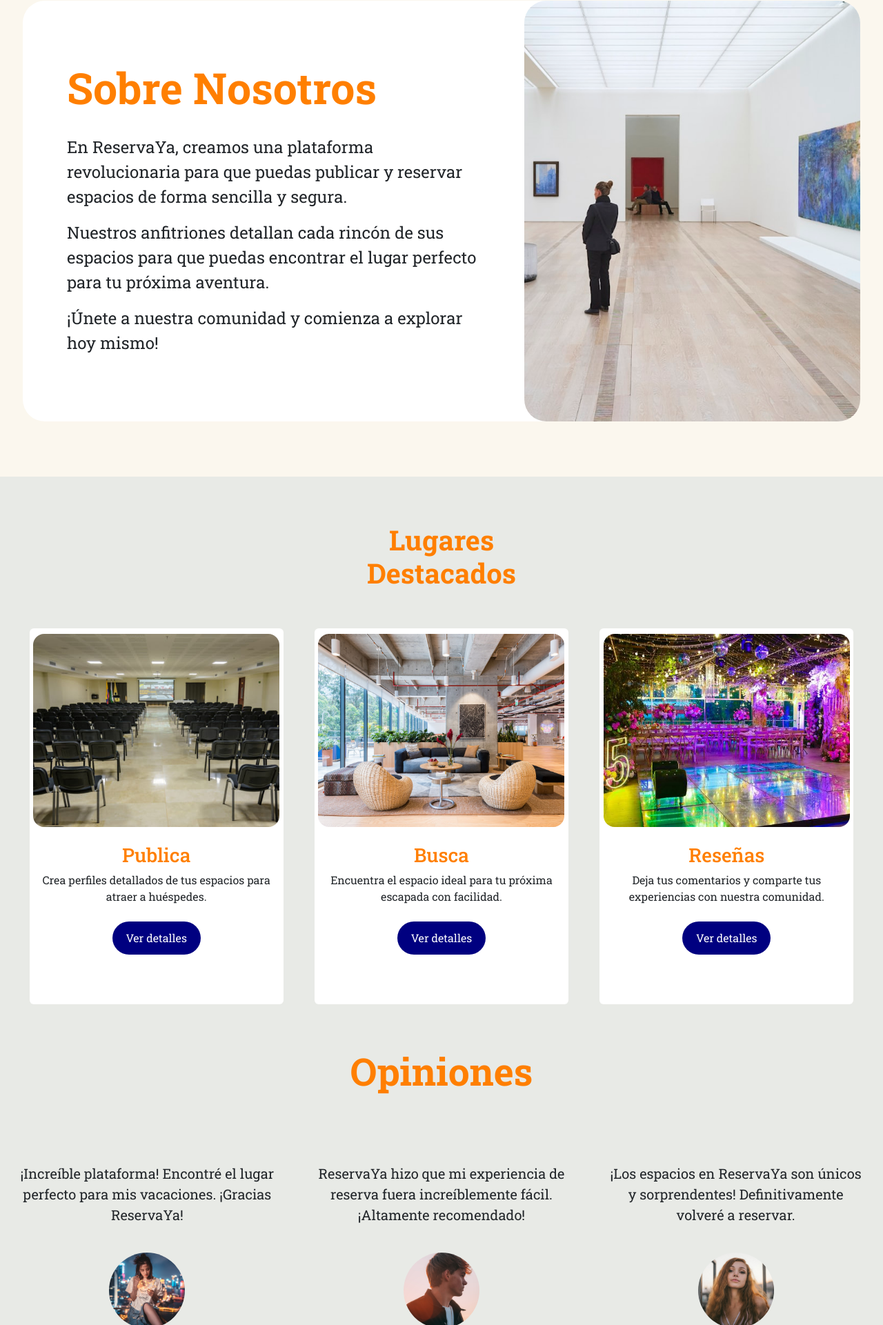
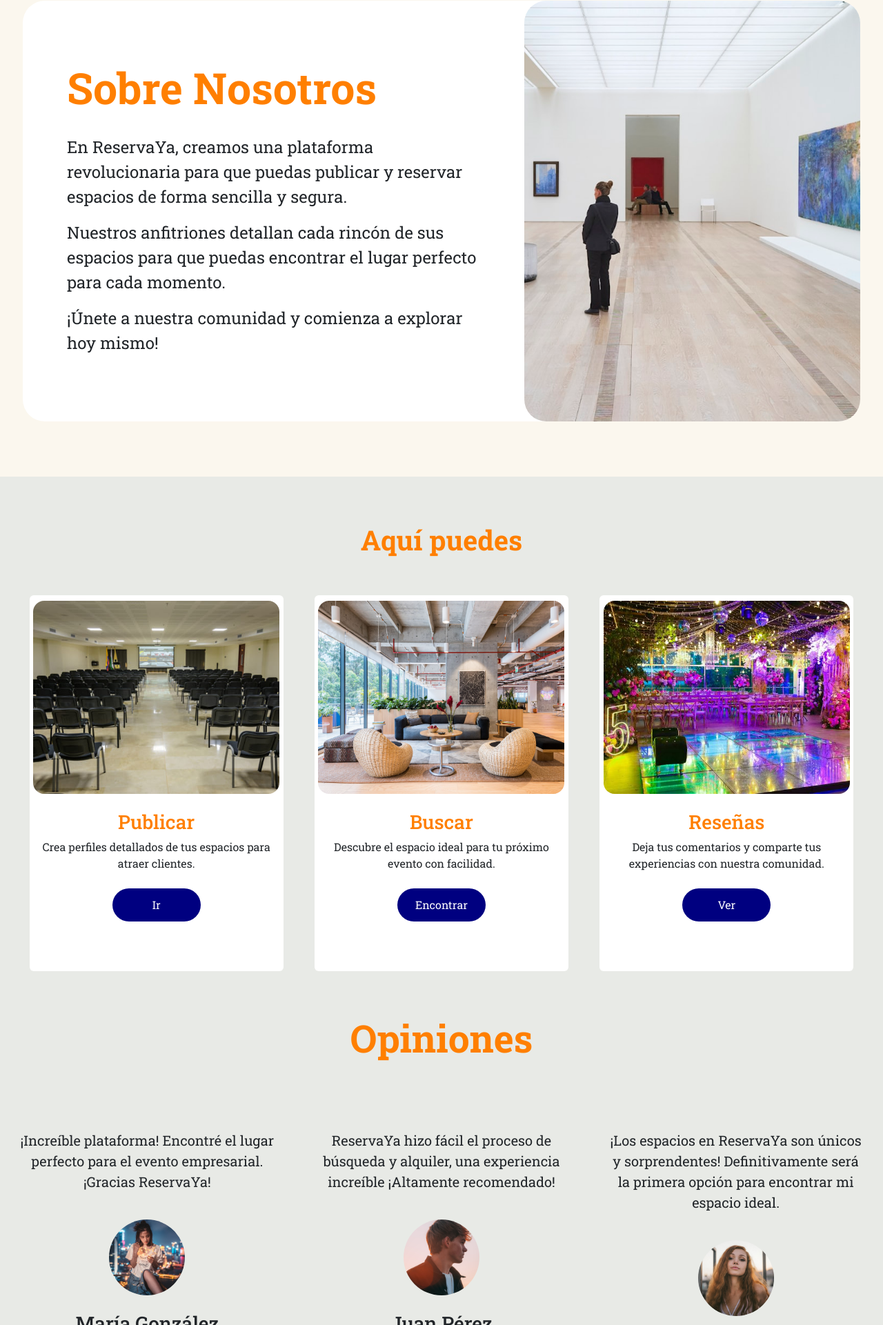
Before and after one commit to JEscobar07/reservaYa, a website built with Vite: page index.html in a window 1280 px wide. Shown: the part 879-2800 px from the top of the page at 69% size. Built offline with nearby package versions, Linux system fonts and the light colour scheme; some packages are replaced by stand-ins of ours; a script that the page names is missing.

Commit message:
ajustes textos index

```diff
--- a/index.html
+++ b/index.html
@@ -92,14 +92,13 @@
         </div>
         <div class="mx-5 hero-section__container-text">
           <h1 class="fw-bolder display-1 hero-section__container-text__title mb-4">
-            Reserva Ahora
+            ReservaYa
           </h1>
           <p class="fs-3 mb-4 hero-section__container-text__text">
-            Descubre y reserva una amplia gama de espacios únicos con
-            ReservaYa. ¡Un nuevo lugar te espera!
+            Descubre una amplia gama de espacios para cualquier ocasión. ¡Un nuevo lugar te espera!
           </p>
           <button class="py-3 px-4 rounded-5 fs-4 fw-bold hero-section__container-text__buttom border-0">
-            Empieza Ya
+            Iniciar
           </button>
         </div>
       </article>
@@ -120,7 +119,7 @@
             </p>
             <p class="fs-4">
               Nuestros anfitriones detallan cada rincón de sus espacios para
-              que puedas encontrar el lugar perfecto para tu próxima aventura.
+              que puedas encontrar el lugar perfecto para cada momento.
             </p>
             <p class="fs-4">
               ¡Únete a nuestra comunidad y comienza a explorar hoy mismo!
@@ -135,8 +134,7 @@
       <article class="container-xxl m-1 d-flex flex-column article-highlights flex-wrap">
         <article class="text-center">
           <h2 class="highlights__h2 fw-bold m-5 fs-1">
-            Lugares <br />
-            Destacados
+            Aquí puedes
           </h2>
         </article>
         <article class="d-flex gap-3 justify-content-between flex-wrap highlights__cards">
@@ -144,23 +142,22 @@
             <img src="./public/img/meetingHall.webp" class="card-img-top img-fluid highlights__card-img rounded-4 "
               alt="..." />
             <div class="card-body mt-2 mb-5">
-              <h3 class="card-title highlights__card-h3">Publica</h3>
+              <h3 class="card-title highlights__card-h3">Publicar</h3>
               <p class="card-text">
-                Crea perfiles detallados de tus espacios para atraer a
-                huéspedes.
+                Crea perfiles detallados de tus espacios para atraer clientes.
               </p>
-              <a href="#" class="rounded-pill mt-4 nav__a-btn">Ver detalles</a>
+              <a href="#" class="rounded-pill mt-4 nav__a-btn">Ir</a>
             </div>
           </div>
           <div class="card border-0 my-2 py-2 highlights__card">
             <img src="./public/img/cooworking.webp" class="card-img-top highlights__card-img rounded-4" alt="..." />
             <div class="card-body mt-2 mb-5">
-              <h3 class="card-title highlights__card-h3">Busca</h3>
+              <h3 class="card-title highlights__card-h3">Buscar</h3>
               <p class="card-text">
-                Encuentra el espacio ideal para tu próxima escapada con
+                Descubre el espacio ideal para tu próximo evento con
                 facilidad.
               </p>
-              <a href="#" class="rounded-pill mt-4 nav__a-btn">Ver detalles</a>
+              <a href="#" class="rounded-pill mt-4 nav__a-btn">Encontrar</a>
             </div>
           </div>
           <div class="card border-0 my-2 py-2 highlights__card">
@@ -171,7 +168,7 @@
                 Deja tus comentarios y comparte tus experiencias con nuestra
                 comunidad.
               </p>
-              <a href="#" class="rounded-pill mt-4 nav__a-btn">Ver detalles</a>
+              <a href="#" class="rounded-pill mt-4 nav__a-btn">Ver</a>
             </div>
           </div>
         </article>
@@ -186,20 +183,19 @@
         </div>
         <div class="d-flex flex-wrap justify-content-between my-5 gap-4">
           <div class="opinions__div mb-5 fs-5">
-            <p class="text-wrap">¡Increíble plataforma! Encontré el lugar perfecto para mis vacaciones. ¡Gracias
+            <p class="text-wrap">¡Increíble plataforma! Encontré el lugar perfecto para el evento empresarial. ¡Gracias
               ReservaYa!</p>
             <img src="./public/img/user1.webp" class="opinions__img my-4" alt="">
             <h3>María González</h3>
           </div>
           <div class="opinions__div mb-5 fs-5">
-            <p class="text-wrap">ReservaYa hizo que mi experiencia de reserva fuera increíblemente fácil. ¡Altamente
+            <p class="text-wrap">ReservaYa hizo fácil el proceso de búsqueda y alquiler, una experiencia increíble ¡Altamente
               recomendado!</p>
             <img src="./public/img/user2.webp" class="opinions__img my-4" alt="">
             <h3>Juan Pérez</h3>
           </div>
           <div class="opinions__div mb-5 fs-5">
-            <p class="text-wrap">¡Los espacios en ReservaYa son únicos y sorprendentes! Definitivamente volveré a
-              reservar.</p>
+            <p class="text-wrap">¡Los espacios en ReservaYa son únicos y sorprendentes! Definitivamente será la primera opción para encontrar mi espacio ideal.</p>
             <img src="./public/img/user3.webp" class="opinions__img my-4" alt="">
             <h3>Laura Martínez</h3>
           </div>
@@ -319,12 +315,12 @@
             </h2>
             <p class="fs-3 text-center">
               Explora una amplia variedad de espacios disponibles para tu
-              próxima reserva. ¡Encuentra el lugar ideal para tu evento y vive
+              próxima reserva. ¡Encuentra el lugar ideal para cada evento y vive
               una experiencia inolvidable!
             </p>
             <div class="d-flex justify-content-center p-3">
               <button class="btn-section0006 btn-lg rounded-pill border-0 fs-4 fw-bold p-4">
-                Reservar
+                Quiero agendar
               </button>
             </div>
           </article>
--- a/src/js/email.js
+++ b/src/js/email.js
@@ -15,7 +15,7 @@
             text: 'Todos los campos son obligatorios',
             icon: 'error',
             confirmButtonText: 'Ok'
-          })
+        })
 
         return
     }
@@ -40,7 +40,7 @@
             text: 'Mensaje enviado exitosamente',
             icon: 'success',
             confirmButtonText: 'Excelente!'
-          })
+        })
 
     }).catch((err) => {
         console.log('FAILED...', err);
```
Also changed, not shown: 1 other file.
